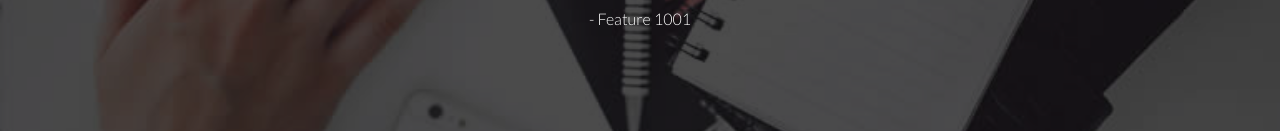
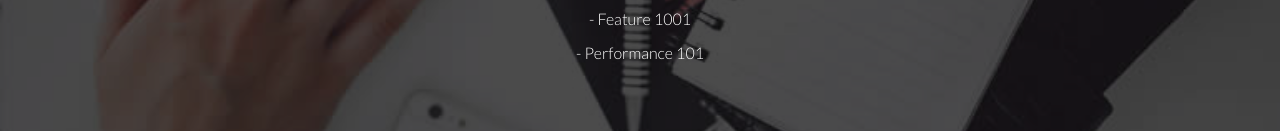
Before and after one commit to darjik/code-deploy-website, a plain HTML site: page index.html in a window 1280 px wide. Shown: the part 403-534 px from the top of the page. Drawn offline with Linux system fonts and the light colour scheme.

Commit message:
performance-101
changes for performance 101

```diff
--- a/index.html
+++ b/index.html
@@ -42,6 +42,7 @@
 						<h2><span>The Simple Webpage</span></h2>
 						<p>Welcome to Synoptek </p>
 						<p> - Feature 1001 </p>
+						<p> - Performance 101 </p>
 						</div>
 				</div>
 			</div>
```
